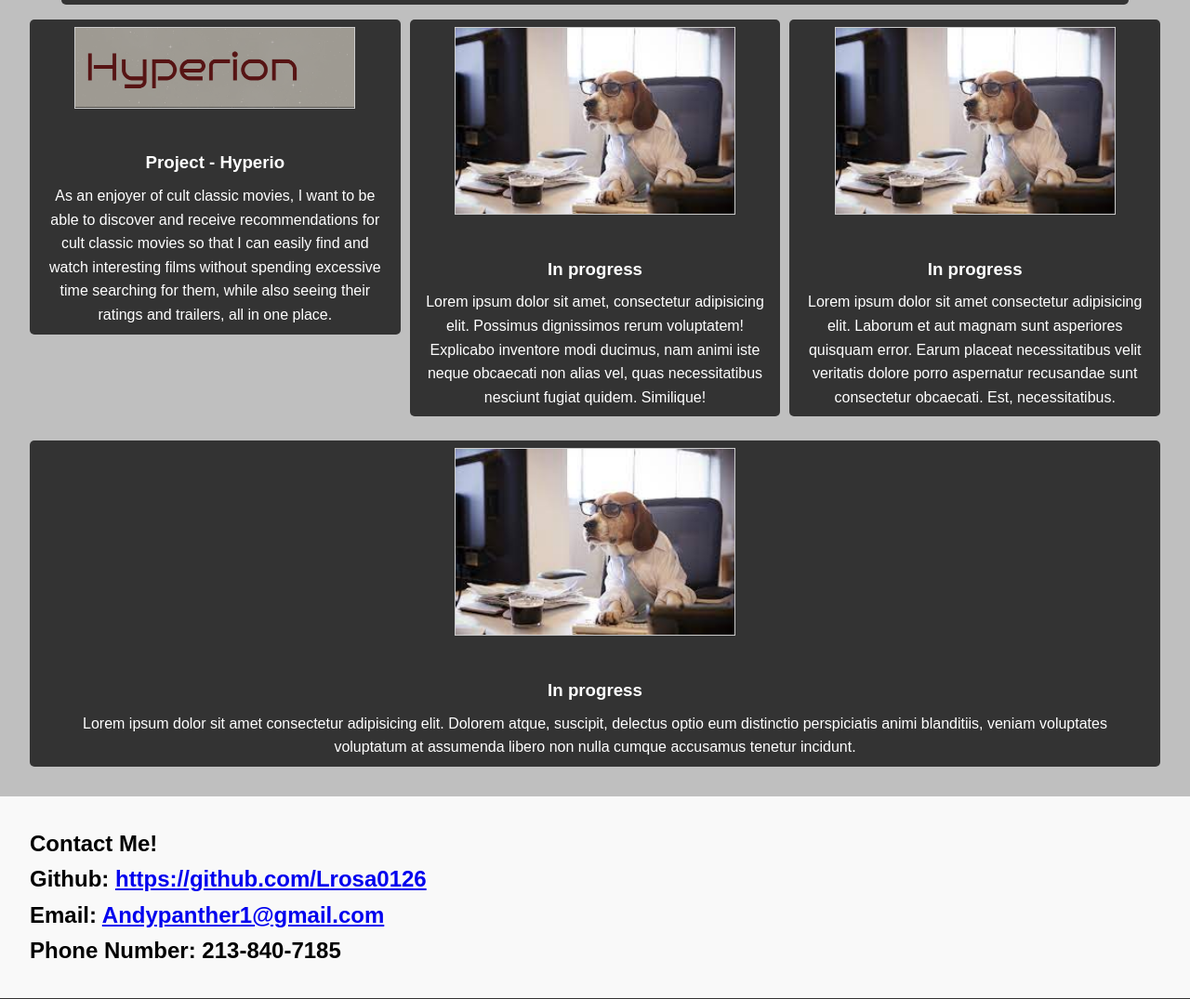
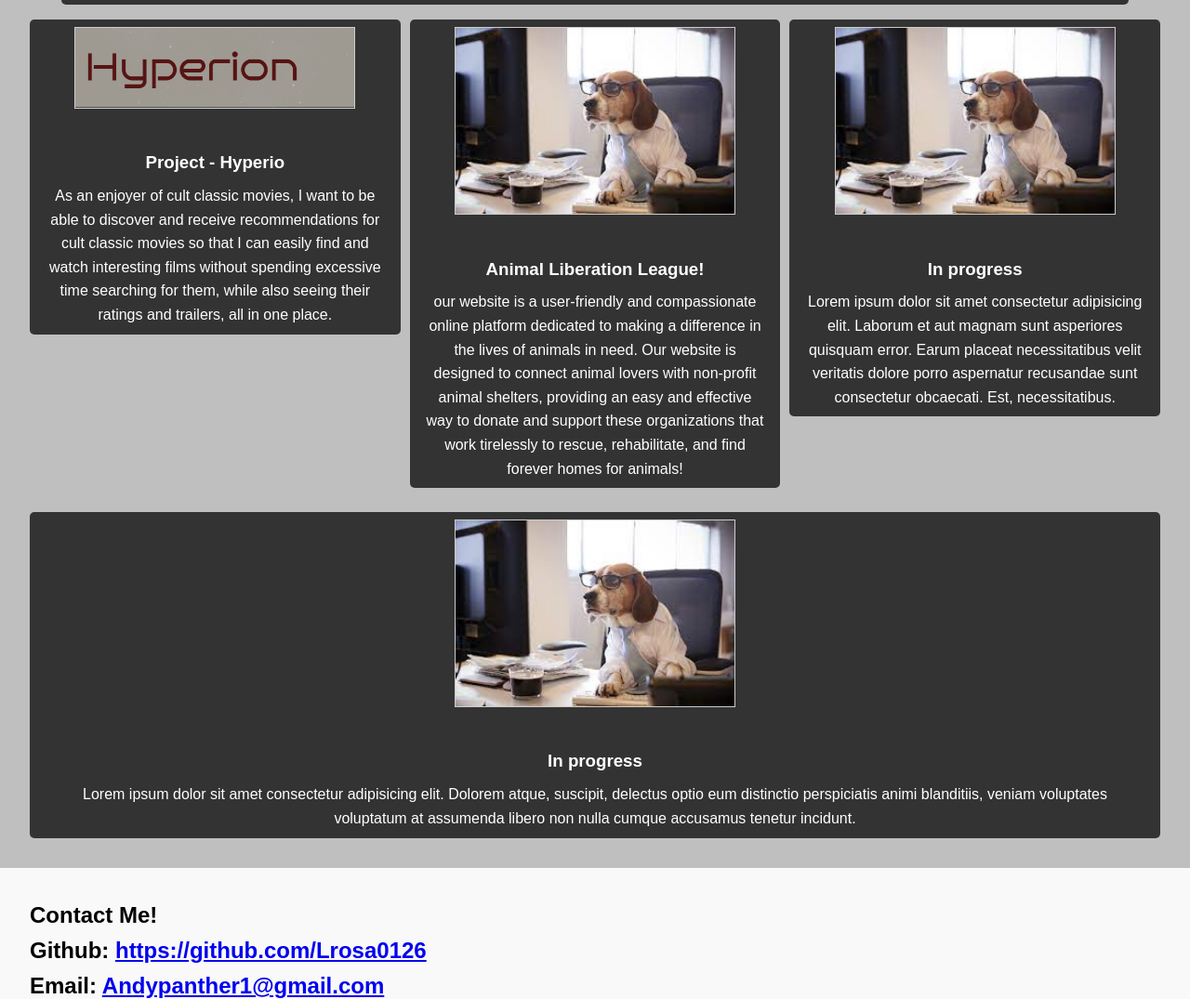
Before and after one commit to Lrosa0126/Portfolio, a plain HTML site: page index.html in a window 1280 px wide. Shown: the part 2741-3816 px from the top of the page at 93% size. Drawn offline with Linux system fonts and the light colour scheme.

Commit message:
Added new project

```diff
--- a/index.html
+++ b/index.html
@@ -69,10 +69,10 @@
             </div>
             <!-- Add three more cards -->
             <div class="card">
-                <a href="#" target="_blank" rel="noopener noreferrer">
+                <a href="https://lrosa0126.github.io/AnimalLibLeague/" target="_blank" rel="noopener noreferrer">
                     <img src="images/work.jpg" alt="Beagle on a computer" class="small-logo">
-                    <h3>In progress</h3>
-                    <p>Lorem ipsum dolor sit amet, consectetur adipisicing elit. Possimus dignissimos rerum voluptatem! Explicabo inventore modi ducimus, nam animi iste neque obcaecati non alias vel, quas necessitatibus nesciunt fugiat quidem. Similique!</p>
+                    <h3>Animal Liberation League!</h3>
+                    <p>our website is a user-friendly and compassionate online platform dedicated to making a difference in the lives of animals in need. Our website is designed to connect animal lovers with non-profit animal shelters, providing an easy and effective way to donate and support these organizations that work tirelessly to rescue, rehabilitate, and find forever homes for animals!</p>
                 </a>
             </div>
             <div class="card">
```
